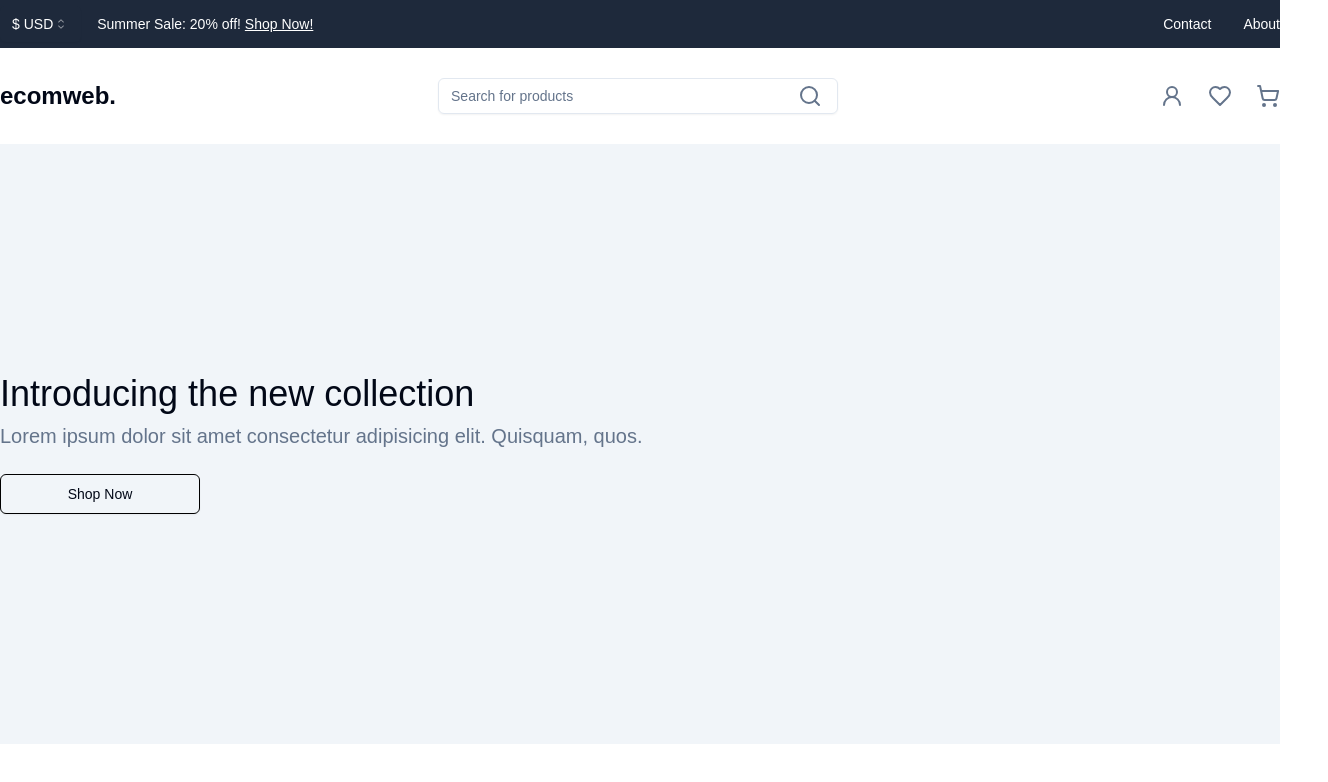
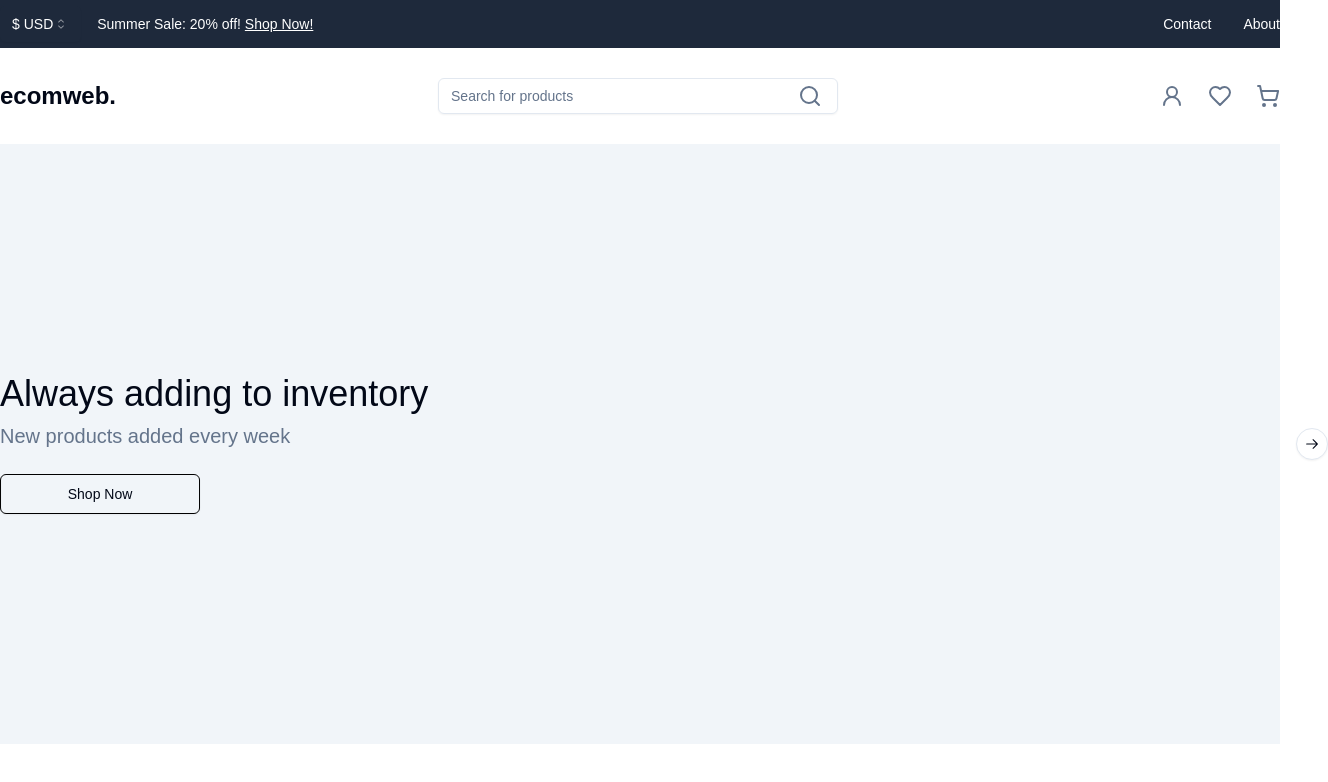
Before and after one commit to yogeshbisht/ecomweb, a Next.js app: page / in a window 1280 px wide. Shown: the top 782 px of the page, 1328 px wide, since content can reach past the window. Built offline with nearby package versions, Linux system fonts and the light colour scheme.

Commit message:
carousel item for hero section

```diff
--- a/package.json
+++ b/package.json
@@ -42,6 +42,7 @@
     "clsx": "^2.1.1",
     "cmdk": "1.0.0",
     "date-fns": "^4.1.0",
+    "embla-carousel-autoplay": "^8.3.0",
     "embla-carousel-react": "^8.3.0",
     "input-otp": "^1.2.4",
     "lucide-react": "^0.453.0",
--- /dev/null
+++ b/src/app/(home)/_components/hero-banner.tsx
@@ -0,0 +1,27 @@
+import Link from "next/link";
+import { Button } from "@/components/ui/button";
+
+type HeroBannerProps = {
+  title: string;
+  description: string;
+  link: string;
+};
+
+const HeroBanner = ({ title, description, link }: HeroBannerProps) => {
+  return (
+    <div className="flex flex-col justify-center h-[600px] container mx-auto">
+      <h1 className="text-4xl">{title}</h1>
+      <p className="text-xl text-slate-500 mt-2">{description}</p>
+      <Button
+        variant="outline"
+        size="lg"
+        className="bg-transparent w-[200px] border-black mt-6 hover:bg-black hover:text-white"
+        asChild
+      >
+        <Link href={link}>Shop Now</Link>
+      </Button>
+    </div>
+  );
+};
+
+export default HeroBanner;
--- a/src/app/(home)/_components/hero-section.tsx
+++ b/src/app/(home)/_components/hero-section.tsx
@@ -1,22 +1,56 @@
-import { Button } from "@/components/ui/button";
+"use client";
+
+import Autoplay from "embla-carousel-autoplay";
+import {
+  Carousel,
+  CarouselContent,
+  CarouselItem,
+  CarouselPrevious,
+  CarouselNext
+} from "@/components/ui/carousel";
+import HeroBanner from "./hero-banner";
+
+const carouselItems = [
+  {
+    id: 1,
+    title: "Introducing the new collection",
+    description: "Awesome products for new urban lifestyle",
+    link: "/shop?sort=newest&category=urban"
+  },
+  {
+    id: 2,
+    title: "Discounted products",
+    description: "Get the best deals on our products",
+    link: "/shop?sort=discount"
+  },
+  {
+    id: 3,
+    title: "Always adding to inventory",
+    description: "New products added every week",
+    link: "/shop?sort=newest"
+  }
+];
+
+// TODO: Add banner images, carousel arrows and dots
 
 const HeroSection = () => {
   return (
-    <div className="h-[600px] w-full bg-slate-100">
-      <div className="flex flex-col justify-center h-full container mx-auto">
-        <h1 className="text-4xl">Introducing the new collection</h1>
-        <p className="text-xl text-slate-500 mt-2">
-          Lorem ipsum dolor sit amet consectetur adipisicing elit. Quisquam,
-          quos.
-        </p>
-        <Button
-          variant="outline"
-          size="lg"
-          className="bg-transparent w-[200px] border-black mt-6 hover:bg-black hover:text-white"
-        >
-          Shop Now
-        </Button>
-      </div>
+    <div className="w-full bg-slate-100">
+      <Carousel opts={{ loop: true }} plugins={[Autoplay({ delay: 2000 })]}>
+        <CarouselContent>
+          {carouselItems.map((item) => (
+            <CarouselItem key={item.id}>
+              <HeroBanner
+                title={item.title}
+                description={item.description}
+                link={item.link}
+              />
+            </CarouselItem>
+          ))}
+        </CarouselContent>
+        <CarouselPrevious />
+        <CarouselNext />
+      </Carousel>
     </div>
   );
 };
```
Also changed, not shown: 1 other file (tests, documents, lock files or other folders).
